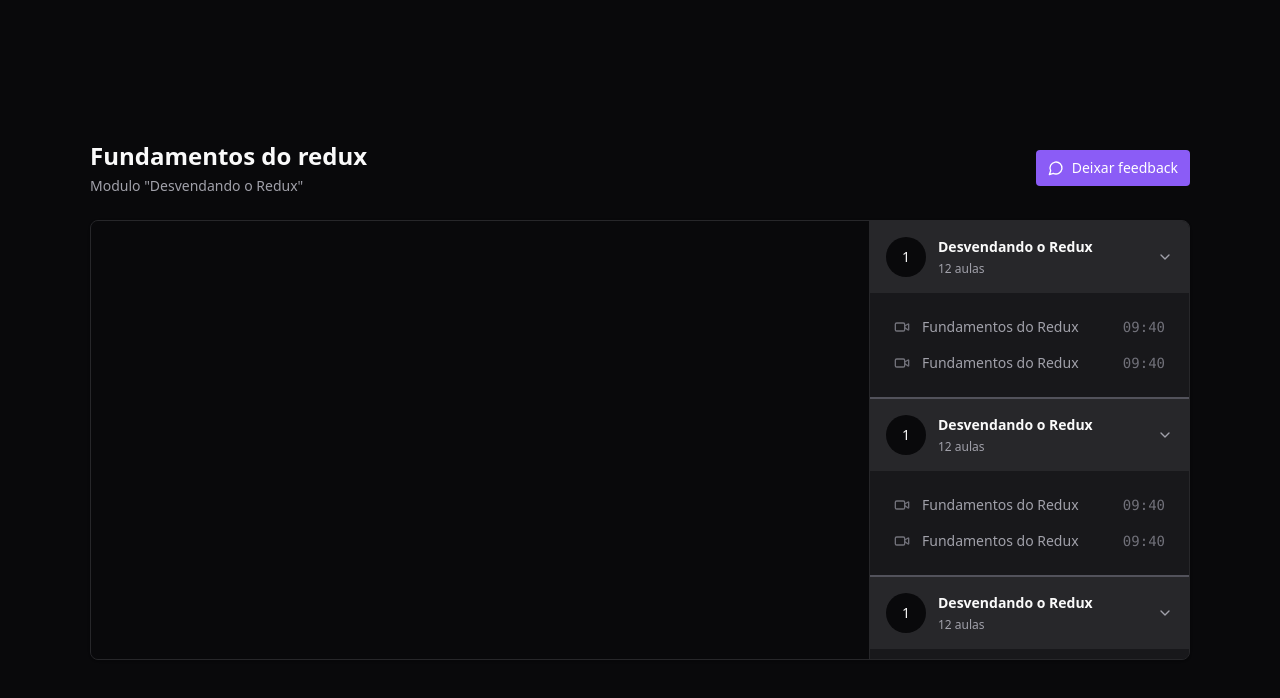
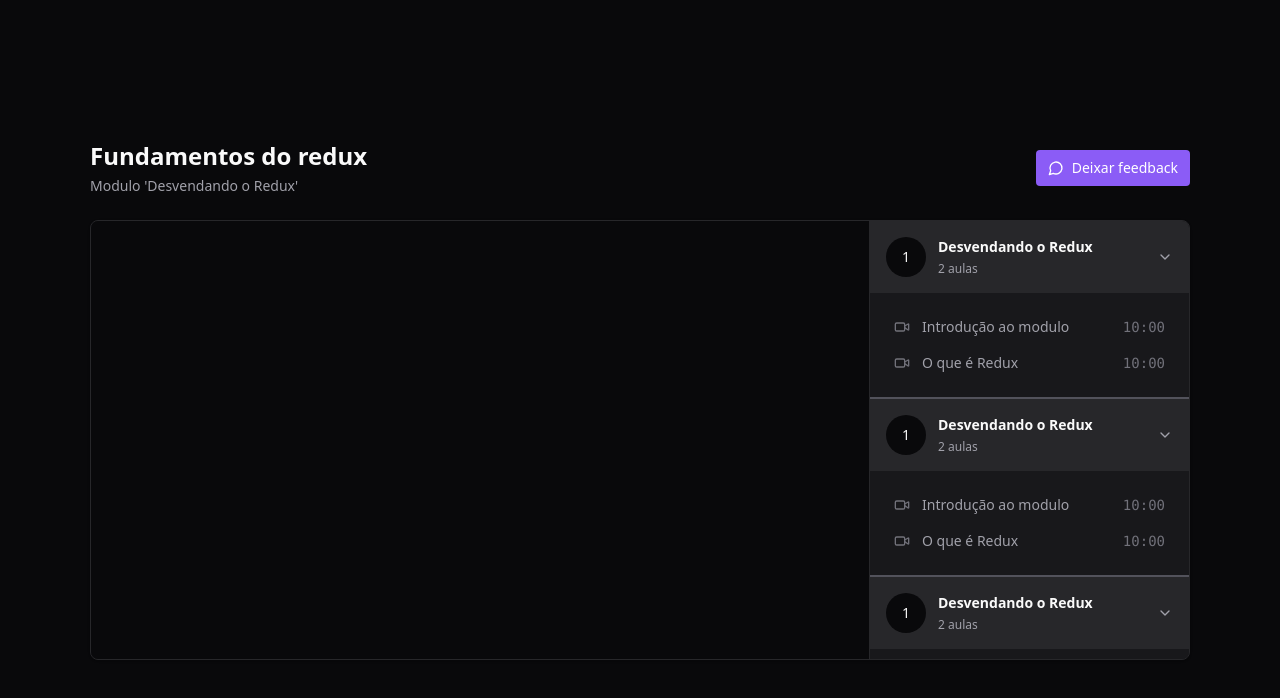
Before and after one commit to FelipeTeofiloSiqueiraCosta/react-redux-zustand, a React (Vite) app: page / in a window 1280 px wide. Shown: the top 698 px of the page. Built offline with nearby package versions, Linux system fonts and the light colour scheme.

Commit message:
feat: Separando em componentes

```diff
--- a/src/components/AddTodo.tsx
+++ /dev/null
@@ -1,23 +0,0 @@
-import { useState } from "react";
-
-export function AddTodo() {
-  const [todo, setTodo] = useState("");
-
-  function handleSubmit(e: React.FormEvent<HTMLFormElement>) {
-    e.preventDefault();
-
-    setTodo("");
-  }
-
-  return (
-    <form onSubmit={handleSubmit}>
-      <input
-        type="text"
-        name="todo"
-        value={todo}
-        onChange={(e) => setTodo(e.target.value)}
-      />
-      <button type="submit">Adicionar</button>
-    </form>
-  );
-}
--- /dev/null
+++ b/src/components/Header.tsx
@@ -0,0 +1,20 @@
+import { MessageCircle } from "lucide-react";
+
+interface HeaderProps {
+  videoClassName: string;
+  description: string;
+}
+export function Header({ description, videoClassName }: HeaderProps) {
+  return (
+    <div className="flex items-center justify-between">
+      <div className="flex flex-col gap-1">
+        <h1 className="text-2xl font-bold">{videoClassName}</h1>
+        <span className="text-sm text-zinc-400">{description}</span>
+      </div>
+      <button className="flex items-center gap-2 rounded bg-violet-500 px-3 py-2 text-sm font-medium text-white hover:bg-violet-700 transition">
+        <MessageCircle className="h-4 w-4" />
+        Deixar feedback
+      </button>
+    </div>
+  );
+}
--- /dev/null
+++ b/src/components/Lesson.tsx
@@ -0,0 +1,15 @@
+import { Video } from "lucide-react";
+
+interface LessonProps {
+  title: string;
+  minutes: string;
+}
+export function Lesson({ title, minutes }: LessonProps) {
+  return (
+    <button className="flex items-center gap-3 text-sm text-zinc-400">
+      <Video className="h-4 w-4 text-zinc-500 " />
+      <span>{title}</span>
+      <span className="ml-auto font-mono text-sm text-zinc-500">{minutes}</span>
+    </button>
+  );
+}
--- /dev/null
+++ b/src/components/Module.tsx
@@ -0,0 +1,37 @@
+import { ChevronDown } from "lucide-react";
+import { Lesson } from "./Lesson";
+
+interface ModuleProps {
+  number: number;
+  title: string;
+  videoClasses: { title: string; minutes: string }[];
+}
+export function Module({ videoClasses, number, title }: ModuleProps) {
+  return (
+    <div>
+      <button className="flex w-full items-center gap-3 bg-zinc-800 p-4">
+        <span className="flex h-10 w-10 rounded-full items-center justify-center bg-zinc-950 text-sm">
+          {number}
+        </span>
+        <div className="flex flex-col gap-1 text-left">
+          <strong className="text-sm">{title}</strong>
+          <span className="text-xs text-zinc-400">
+            {videoClasses.length} aulas
+          </span>
+        </div>
+        <ChevronDown className="h-4 w-4 ml-auto text-zinc-400" />
+      </button>
+      <nav className="flex flex-col relative gap-4 p-6">
+        {videoClasses.map((item) => {
+          return (
+            <Lesson
+              key={item.title}
+              title={item.title}
+              minutes={item.minutes}
+            />
+          );
+        })}
+      </nav>
+    </div>
+  );
+}
--- a/src/components/TodoList.tsx
+++ /dev/null
@@ -1,19 +0,0 @@
-import { useAppSelector } from "../store";
-
-export function TodoList() {
-  // aqui eu estou usando um hoom, que é o useSelector, para pegar o estado do redux
-
-  const store = useAppSelector((store) => {
-    // nesse caso eu estou retornando todo o store mas eu poderia retornar apenas o que eu quisesse
-    // ex: store.todo
-    return store;
-  });
-  console.log(store);
-  return (
-    <ul>
-      {store.todo.map((todo: string, index: number) => (
-        <li key={index}>{todo}</li>
-      ))}
-    </ul>
-  );
-}
--- a/src/pages/Player.tsx
+++ b/src/pages/Player.tsx
@@ -1,23 +1,15 @@
-import { ChevronDown, MessageCircle, Video } from "lucide-react";
 import ReactPlayer from "react-player";
+import { Header } from "../components/Header";
+import { Module } from "../components/Module";
 
 export function Player() {
   return (
     <div className="h-screen bg-zinc-950 text-zinc-50 flex justify-center items-center">
       <div className="w-[1100px] flex flex-col gap-6">
-        <div className="flex items-center justify-between">
-          {/* Header */}
-          <div className="flex flex-col gap-1">
-            <h1 className="text-2xl font-bold">Fundamentos do redux</h1>
-            <span className="text-sm text-zinc-400">
-              Modulo "Desvendando o Redux"
-            </span>
-          </div>
-          <button className="flex items-center gap-2 rounded bg-violet-500 px-3 py-2 text-sm font-medium text-white hover:bg-violet-700 transition">
-            <MessageCircle className="h-4 w-4" />
-            Deixar feedback
-          </button>
-        </div>
+        <Header
+          videoClassName="Fundamentos do redux"
+          description="Modulo 'Desvendando o Redux'"
+        />
         <main className="relative flex overflow-hidden rounded-lg border border-zinc-800 bg-zinc-900 shadow pr-80">
           <div className="flex-1">
             <div className="w-full bg-zinc-950 aspect-video">
@@ -30,90 +22,30 @@
             </div>
           </div>
           <aside className="absolute top-0 bottom-0 right-0 w-80 border-l divide-y-2 divide-zinc-600 border-zinc-800 bg-zinc-900 overflow-y-scroll scrollbar scrollbar-thin scrollbar-track-zinc-950 scrollbar-thumb-zinc-800">
-            <div>
-              <button className="flex w-full items-center gap-3 bg-zinc-800 p-4">
-                <span className="flex h-10 w-10 rounded-full items-center justify-center bg-zinc-950 text-sm">
-                  1
-                </span>
-                <div className="flex flex-col gap-1 text-left">
-                  <strong className="text-sm">Desvendando o Redux</strong>
-                  <span className="text-xs text-zinc-400">12 aulas</span>
-                </div>
-                <ChevronDown className="h-4 w-4 ml-auto text-zinc-400" />
-              </button>
-              <nav className="flex flex-col relative gap-4 p-6">
-                <button className="flex items-center gap-3 text-sm text-zinc-400">
-                  <Video className="h-4 w-4 text-zinc-500 " />
-                  <span>Fundamentos do Redux</span>
-                  <span className="ml-auto font-mono text-sm text-zinc-500">
-                    09:40
-                  </span>
-                </button>
-                <button className="flex items-center gap-3 text-sm text-zinc-400">
-                  <Video className="h-4 w-4 text-zinc-500 " />
-                  <span>Fundamentos do Redux</span>
-                  <span className="ml-auto font-mono text-sm text-zinc-500">
-                    09:40
-                  </span>
-                </button>
-              </nav>
-            </div>
-            <div>
-              <button className="flex w-full items-center gap-3 bg-zinc-800 p-4">
-                <span className="flex h-10 w-10 rounded-full items-center justify-center bg-zinc-950 text-sm">
-                  1
-                </span>
-                <div className="flex flex-col gap-1 text-left">
-                  <strong className="text-sm">Desvendando o Redux</strong>
-                  <span className="text-xs text-zinc-400">12 aulas</span>
-                </div>
-                <ChevronDown className="h-4 w-4 ml-auto text-zinc-400" />
-              </button>
-              <nav className="flex flex-col relative gap-4 p-6">
-                <button className="flex items-center gap-3 text-sm text-zinc-400">
-                  <Video className="h-4 w-4 text-zinc-500 " />
-                  <span>Fundamentos do Redux</span>
-                  <span className="ml-auto font-mono text-sm text-zinc-500">
-                    09:40
-                  </span>
-                </button>
-                <button className="flex items-center gap-3 text-sm text-zinc-400">
-                  <Video className="h-4 w-4 text-zinc-500 " />
-                  <span>Fundamentos do Redux</span>
-                  <span className="ml-auto font-mono text-sm text-zinc-500">
-                    09:40
-                  </span>
-                </button>
-              </nav>
-            </div>
-            <div>
-              <button className="flex w-full items-center gap-3 bg-zinc-800 p-4">
-                <span className="flex h-10 w-10 rounded-full items-center justify-center bg-zinc-950 text-sm">
-                  1
-                </span>
-                <div className="flex flex-col gap-1 text-left">
-                  <strong className="text-sm">Desvendando o Redux</strong>
-                  <span className="text-xs text-zinc-400">12 aulas</span>
-                </div>
-                <ChevronDown className="h-4 w-4 ml-auto text-zinc-400" />
-              </button>
-              <nav className="flex flex-col relative gap-4 p-6">
-                <button className="flex items-center gap-3 text-sm text-zinc-400">
-                  <Video className="h-4 w-4 text-zinc-500 " />
-                  <span>Fundamentos do Redux</span>
-                  <span className="ml-auto font-mono text-sm text-zinc-500">
-                    09:40
-                  </span>
-                </button>
-                <button className="flex items-center gap-3 text-sm text-zinc-400">
-                  <Video className="h-4 w-4 text-zinc-500 " />
-                  <span>Fundamentos do Redux</span>
-                  <span className="ml-auto font-mono text-sm text-zinc-500">
-                    09:40
-                  </span>
-                </button>
-              </nav>
-            </div>
+            <Module
+              number={1}
+              title="Desvendando o Redux"
+              videoClasses={[
+                { minutes: "10:00", title: "Introdução ao modulo" },
+                { minutes: "10:00", title: "O que é Redux" },
+              ]}
+            />
+            <Module
+              number={1}
+              title="Desvendando o Redux"
+              videoClasses={[
+                { minutes: "10:00", title: "Introdução ao modulo" },
+                { minutes: "10:00", title: "O que é Redux" },
+              ]}
+            />
+            <Module
+              number={1}
+              title="Desvendando o Redux"
+              videoClasses={[
+                { minutes: "10:00", title: "Introdução ao modulo" },
+                { minutes: "10:00", title: "O que é Redux" },
+              ]}
+            />
           </aside>
         </main>
       </div>
```
